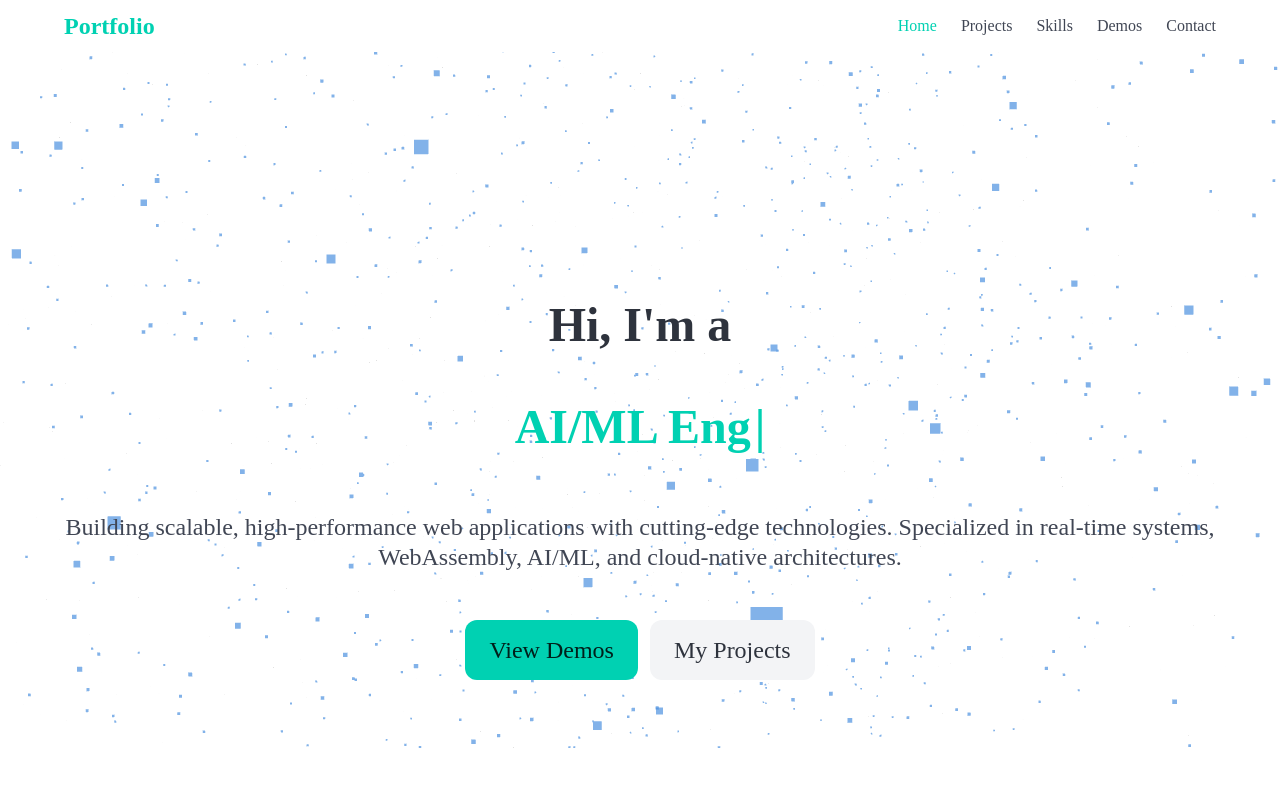
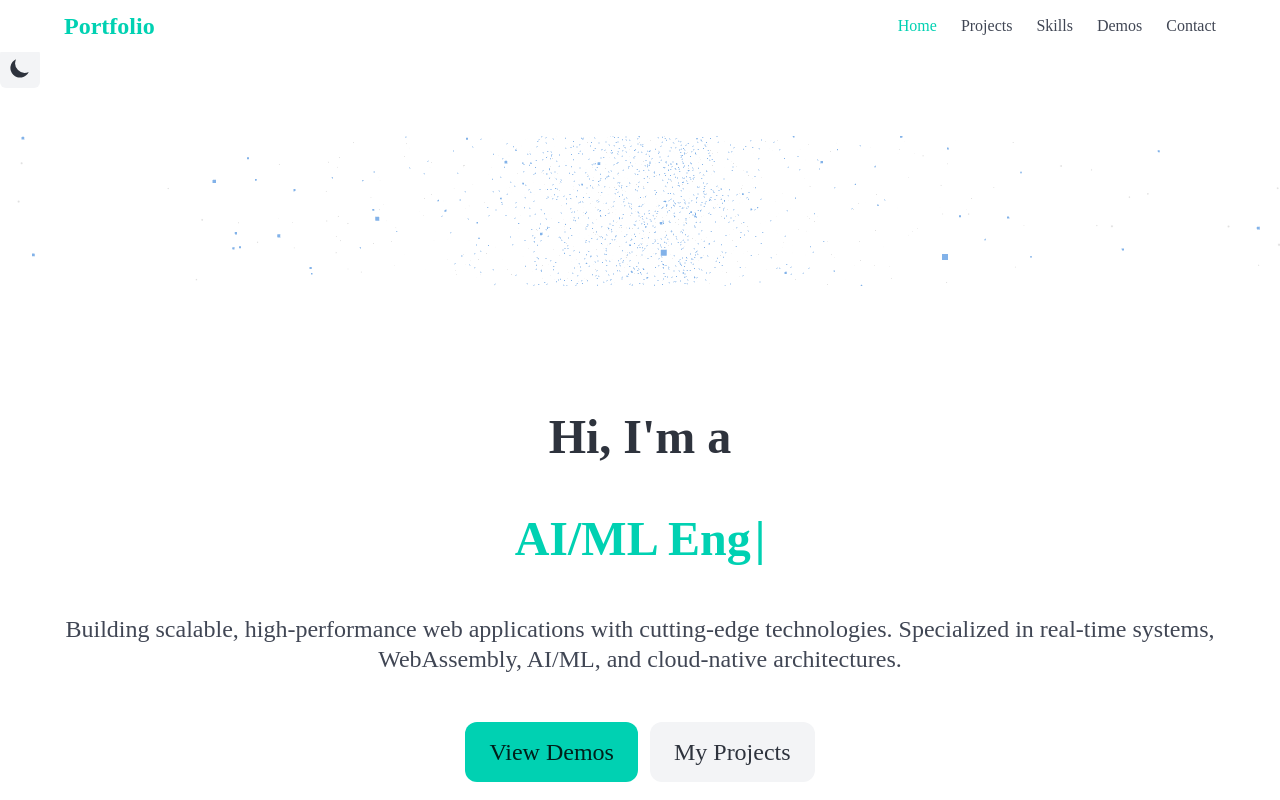
Before and after one commit to xiaooye/Project-Resume, a Next.js app: page / in a window 1280 px wide. Shown: the top 800 px of the page. Built offline with nearby package versions, Linux system fonts and the light colour scheme.

Commit message:
Remove inline styles and use Bulma classes strictly, update TODO.md with strict no-inline-styles rule

```diff
--- a/app/layout.tsx
+++ b/app/layout.tsx
@@ -43,10 +43,10 @@ export default function RootLayout({
       >
         <ThemeProvider>
           <Navbar />
-          <div className="is-fixed" style={{ top: "80px", right: "16px", zIndex: 40 }}>
+          <div className="is-fixed mt-6 mr-4" style={{ top: "64px" }}>
             <ThemeToggle />
           </div>
-          <main style={{ minHeight: "100vh", paddingTop: "64px" }}>{children}</main>
+          <main className="is-fullheight pt-6">{children}</main>
         </ThemeProvider>
       </body>
     </html>
--- a/components/layout/ThemeToggle.tsx
+++ b/components/layout/ThemeToggle.tsx
@@ -20,7 +20,6 @@ export default function ThemeToggle() {
       >
         {theme === "dark" ? (
           <svg
-            style={{ width: "20px", height: "20px" }}
             fill="currentColor"
             viewBox="0 0 20 20"
           >
@@ -32,7 +31,6 @@ export default function ThemeToggle() {
           </svg>
         ) : (
           <svg
-            style={{ width: "20px", height: "20px" }}
             fill="currentColor"
             viewBox="0 0 20 20"
           >
--- a/components/sections/HeroSection.tsx
+++ b/components/sections/HeroSection.tsx
@@ -167,14 +167,14 @@ export default function HeroSection() {
   }, [displayText, isDeleting, currentRole]);
 
   return (
-    <section className="hero is-fullheight">
+    <section className="hero is-fullheight is-relative">
       {/* 3D Background */}
-      <div style={{ position: "absolute", inset: 0, zIndex: 0 }}>
+      <div className="is-absolute is-fullwidth is-fullheight">
         <Scene3D />
       </div>
 
       {/* Content */}
-      <div className="hero-body" style={{ position: "relative", zIndex: 10 }}>
+      <div className="hero-body is-relative">
         <div className="container has-text-centered">
           <motion.div
             initial={{ opacity: 0, y: 20 }}
@@ -195,13 +195,12 @@ export default function HeroSection() {
               initial={{ opacity: 0 }}
               animate={{ opacity: 1 }}
               transition={{ delay: 0.4 }}
-              style={{ minHeight: "4rem" }}
             >
               <span className="has-text-primary">{displayText}</span>
               <motion.span
+                className="ml-1 has-text-primary"
                 animate={{ opacity: showCursor ? 1 : 0 }}
                 transition={{ duration: 0.1 }}
-                style={{ marginLeft: "4px", color: "var(--bulma-primary)" }}
               >
                 |
               </motion.span>
@@ -260,15 +259,14 @@ export default function HeroSection() {
 
       {/* Scroll Indicator */}
       <motion.div
-        className="hero-foot"
-        style={{ position: "relative", zIndex: 10 }}
+        className="hero-foot is-relative"
         initial={{ opacity: 0, y: -20 }}
         animate={{ opacity: 1, y: 0 }}
         transition={{ delay: 1, repeat: Infinity, repeatType: "reverse", duration: 1.5 }}
       >
         <div className="container has-text-centered">
           <svg
-            style={{ width: "24px", height: "24px" }}
+            className="icon"
             fill="none"
             strokeLinecap="round"
             strokeLinejoin="round"
```
Also changed, not shown: 1 other file (tests, documents, lock files or other folders).
